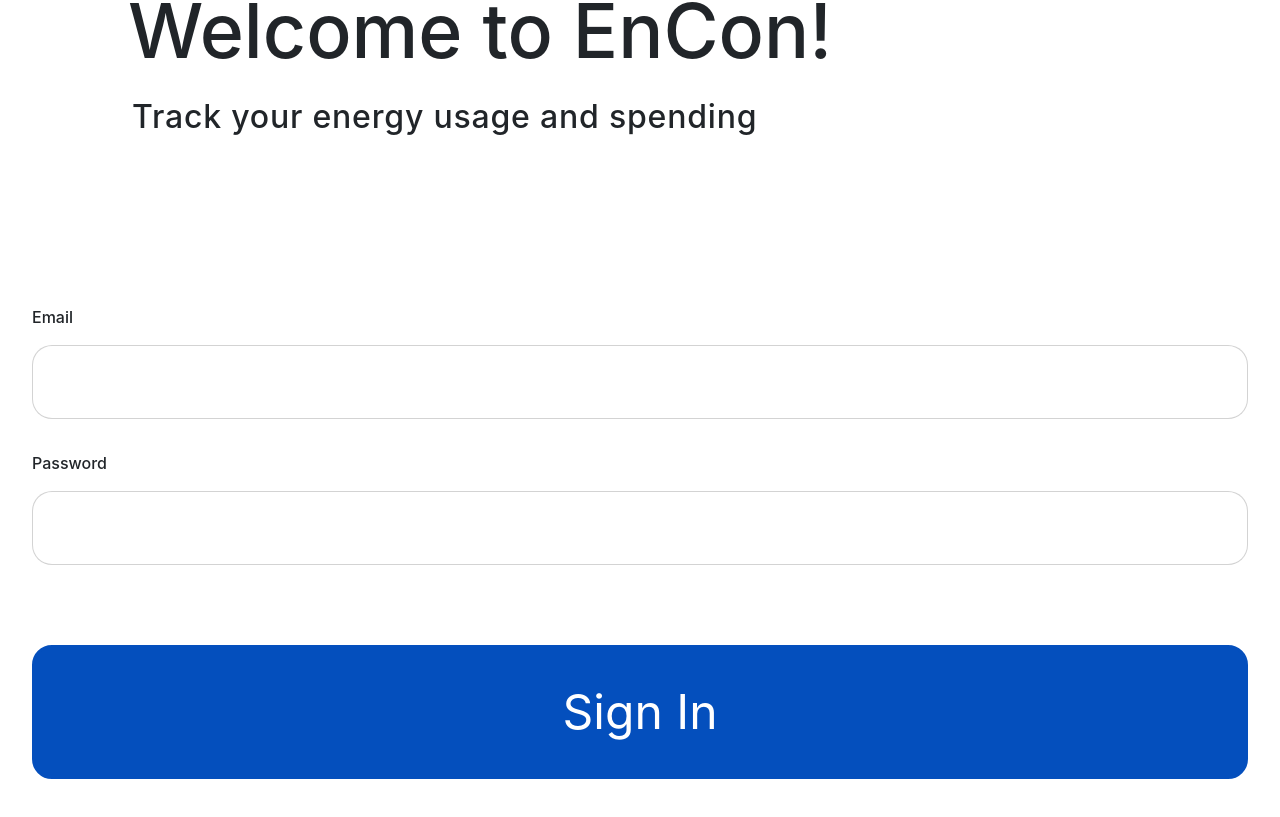
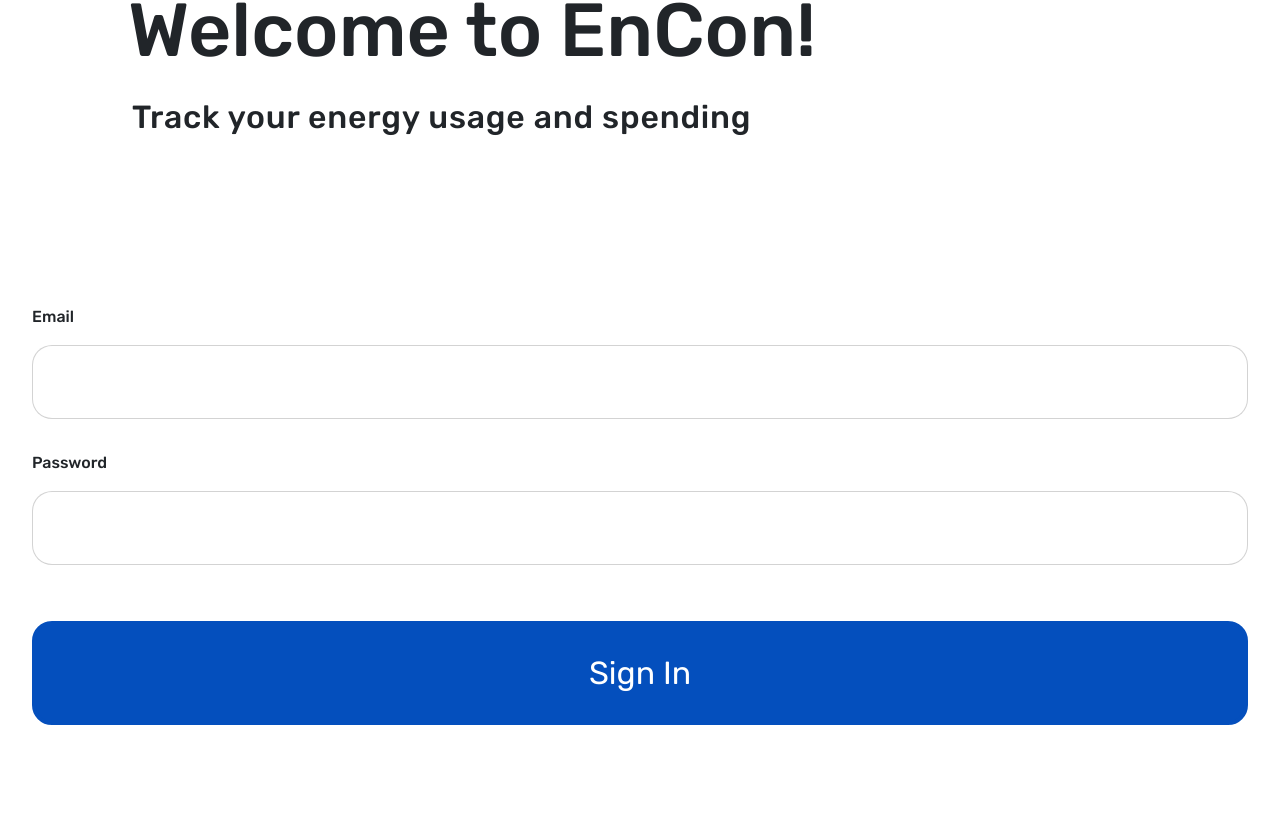
Before and after one commit to BloomTech-Labs/Encon-fe, a React (Create React App) app in the folder encon/: page /login in a window 1280 px wide. Shown: the part 395-1212 px from the top of the page. After the commit the page ends 1168 px from the top, so only its background shows below. Built offline with nearby package versions, Linux system fonts and the light colour scheme.

Commit message:
more styling tweaks for desktop view

```diff
--- a/encon/src/App.scss
+++ b/encon/src/App.scss
@@ -1,5 +1,4 @@
-@import url('https://fonts.googleapis.com/css2?family=Rubik:ital,wght@0,300;0,400;0,500;0,700;0,900;1,300;1,400;1,500;1,700;1,900&display=swap');
-
+@import url("https://fonts.googleapis.com/css2?family=Rubik:ital,wght@0,300;0,400;0,500;0,700;0,900;1,300;1,400;1,500;1,700;1,900&display=swap");
 html,
 body,
 div,
@@ -81,17 +80,17 @@ time,
 mark,
 audio,
 video {
+  /* <-- maintain order --> */
   font-size: 62.5%;
+  font: inherit;
+  font-family: "Rubik", sans-serif;
+  /* <-- maintain order --> */
   margin: 0;
   padding: 0;
   border: 0;
-	font: inherit;
   text-decoration: none;
   vertical-align: baseline;
-
-
 }
-
 article,
 aside,
 details,
@@ -105,57 +104,51 @@ nav,
 section {
   display: block;
 }
-
-
 body {
-	font-family: 'Rubik', sans-serif;
   background: transparentize($color: #e5e5e5, $amount: 0);
   -webkit-font-smoothing: antialiased;
   -moz-osx-font-smoothing: grayscale;
 }
-
 ol,
 ul {
   list-style: none;
 }
-
 blockquote,
 q {
   quotes: none;
 }
-
 blockquote:before,
 blockquote:after,
 q:before,
 q:after {
-	content: '';
+  content: "";
   content: none;
 }
-
 table {
   border-collapse: collapse;
   border-spacing: 0;
 }
-
 *,
 *:after,
 *:before {
   box-sizing: border-box;
   outline: none;
 }
-
 .App {
   text-align: center;
 }
-
 // buttons for login/register
 .app-buttons {
-	font-size: 3rem;
-	margin-top: 5rem;
+  font-size: 2rem;
+  margin-top: 3.5rem;
   width: 100%;
-	background-color: #044fbd;
-	color: #ffffff;
+  background-color: transparentize($color: #044fbd, $amount: 0);
+  color: transparentize($color: #ffffff, $amount: 0);
   border-radius: 1.25rem;
-	border: #044fbd solid;
-	padding: 1.75rem;
+  border: 0.25rem solid transparentize($color: #044fbd, $amount: 0);
+  padding: 1.5rem;
+  transition: 0.5s ease-in-out;
+  &:hover {
+    background-color: transparentize($color: #044fbd, $amount: 0.25);
   }
+}
--- a/encon/src/components/mobile/Appliance-List.js
+++ b/encon/src/components/mobile/Appliance-List.js
@@ -6,7 +6,7 @@ import { ApplianceCard } from "./Appliance-Card";
 import "../../styles/mobile/Appliance-List.scss";
 export const ApplianceList = () => {
   return (
-    <div>
+    <div className="applianceList">
       <WelcomeHeader />
       <EnergyLocation />
       <ApplianceTracker />
@@ -21,7 +21,7 @@ export const ApplianceList = () => {
         <div className="totalCost">$100</div>
         <div className="totalEnergy">10kwh</div>
       </div>
-      <button className="app-buttons">Input Daily Energy</button>
+      <button className="inputEnergy">Input Daily Energy</button>
     </div>
   );
 };
--- a/encon/src/styles/mobile/Appliance-List.scss
+++ b/encon/src/styles/mobile/Appliance-List.scss
@@ -1,3 +1,4 @@
+.applianceList {
   .timeContainer {
     display: flex;
     justify-content: space-evenly;
@@ -34,6 +35,7 @@
       border: 1px solid black;
       color: black;
     }
+
     @media (min-width: 1025px) {
       justify-content: flex-end;
       padding: 0;
@@ -42,3 +44,21 @@
       }
     }
   }
+  .inputEnergy {
+    font-size: 2rem;
+    margin-top: 3.5rem;
+    width: 60%;
+    background-color: transparentize($color: #044fbd, $amount: 0);
+    color: transparentize($color: #ffffff, $amount: 0);
+    border-radius: 1.25rem;
+    border: 0.25rem solid transparentize($color: #044fbd, $amount: 0);
+    padding: 1.5rem;
+    transition: 0.5s ease-in-out;
+    &:hover {
+      background-color: transparentize($color: #044fbd, $amount: 0.25);
+    }
+    @media (min-width: 1025px) {
+      width: 35%;
+    }
+  }
+}
--- a/encon/src/styles/mobile/Appliance-Tracker.scss
+++ b/encon/src/styles/mobile/Appliance-Tracker.scss
@@ -10,6 +10,7 @@
   .right {
     width: 50%;
   }
+
   .leftButton,
   .rightButton {
     color: black;
```
Lines whose indentation alone changed are shown as unchanged.
